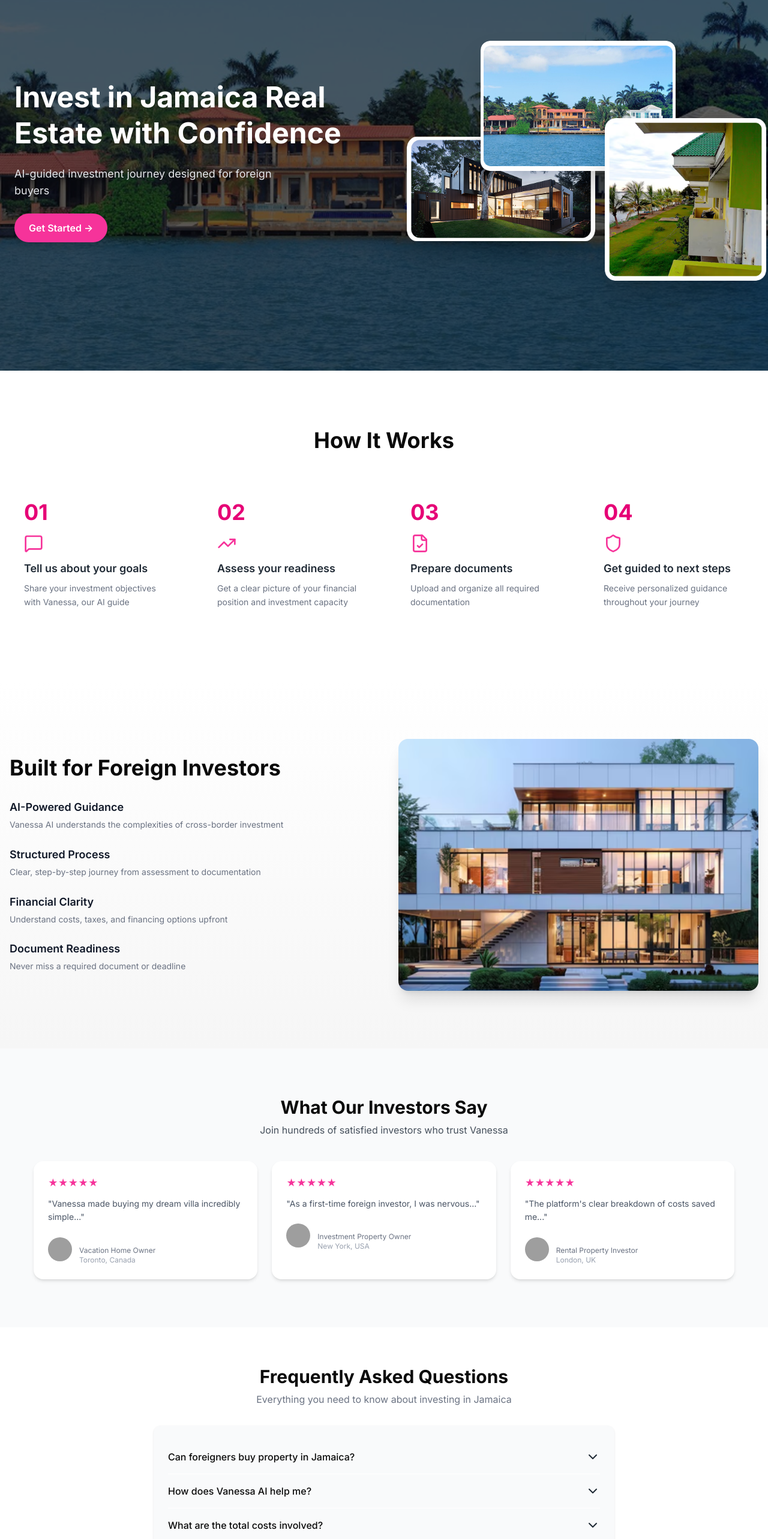
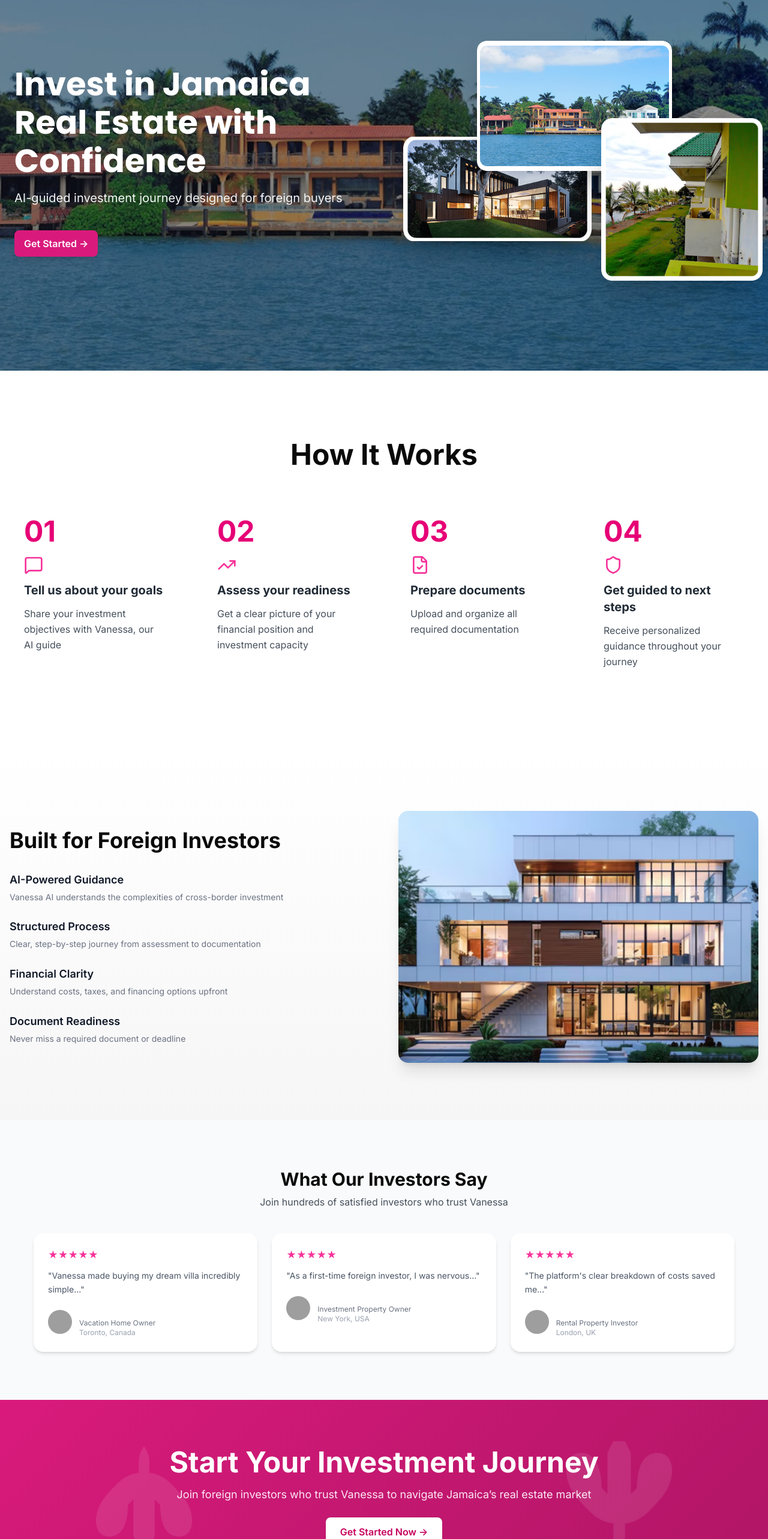
Before and after one commit to Future-Stack/stushthingz-frontend, a React (Vite) app: page / in a window 1280 px wide. Shown: the part 179-2745 px from the top of the page at 60% size. Built offline with nearby package versions, Linux system fonts and the light colour scheme; no server answers; grey boxes are pictures that could not be loaded.

Commit message:
modify landing page

```diff
--- a/src/components/homePageComponent/HeroSection.tsx
+++ b/src/components/homePageComponent/HeroSection.tsx
@@ -15,38 +15,68 @@ export default function HeroSection() {
                     alt="Jamaica"
                     className="w-full h-full object-cover"
                 />
-                <div className="absolute inset-0 bg-black/40" />
+                <div className="absolute inset-0 bg-black/10" />
             </div>
 
             {/* Content */}
             <CommonWrapper className="relative z-10 w-full px-6 py-16 grid md:grid-cols-2 gap-10 items-center">
 
                 {/* LEFT */}
-                <div className="text-white space-y-6">
-                    <h1 className="text-4xl md:text-5xl font-bold leading-tight">
+                <div className="text-white space-y-4">
+                    <h1 className="text-2xl md:text-[32px] lg:text-[40px] xl:text-[54px] font-bold text-white font-poppins md:leading-10 lg:leading-14 xl:leading-16">
                         Invest in Jamaica Real Estate with Confidence
                     </h1>
-                    <p className="text-lg text-gray-200 max-w-md">
+                    <p className="text-xl font-normal text-[#F4F6F8] mb-10">
                         AI-guided investment journey designed for foreign buyers
                     </p>
-                    <button className="bg-pink-500 hover:bg-pink-600 transition px-6 py-3 rounded-full font-semibold shadow-lg">
+                    <button className="bg-color-main transition px-4 py-2.5 rounded-lg font-semibold shadow-lg">
                         Get Started →
                     </button>
                 </div>
 
                 {/* RIGHT — Overlapping collage */}
-                <div className="hidden md:flex items-center justify-center">
-                    {/*
-                        Wrapper: fixed intrinsic size so absolute children
-                        have a reliable coordinate system, then scaled down
-                        on smaller viewports with clamp / responsive classes.
-                    */}
+                <div className="hidden md:flex items-center justify-center mr-3">
                     <div className="relative w-105 h-75 lg:w-125 lg:h-90 xl:w-140 xl:h-100">
+                        {/* <div className="relative w-[120%] max-w-[520px] lg:max-w-[620px] xl:max-w-[720px] aspect-[4/3]"> */}
 
-                        {/*
-                            IMAGE 1 — top-right, smallest, sits on top (z-30)
-                            In the screenshot: ~38% wide, anchored top-right
-                        */}
+
+
+                        {/* IMAGE 1 */}
+                        {/* <img
+                            src={heroImg1}
+                            className="
+    absolute z-30
+    top-0 right-[3%]
+    w-[65%]
+    aspect-[6/4] object-cover
+    rounded-2xl shadow-2xl
+  "
+                        /> */}
+
+                        {/* IMAGE 2 */}
+                        {/* <img
+                            src={heroImg2}
+                            className="
+    absolute z-20
+    top-[40%] left-0
+    w-[62%]
+    aspect-[9/5] object-cover
+    rounded-2xl shadow-2xl
+  "
+                        /> */}
+
+                        {/* IMAGE 3 */}
+                        {/* <img
+                            src={heroImg3}
+                            className="
+    absolute z-40
+    bottom-0 -right-[20%]
+    w-[55%]
+    aspect- object-cover
+    rounded-2xl shadow-2xl
+  "
+                        /> */}
+
                         <img
                             src={heroImg1}
                             alt="Property 1"
@@ -60,11 +90,6 @@ export default function HeroSection() {
                             "
                         />
 
-                        {/*
-                            IMAGE 2 — center, largest, sits in the middle (z-20)
-                            In the screenshot: ~54% wide, vertically centred,
-                            shifted left so it overlaps behind img3
-                        */}
                         <img
                             src={heroImg2}
                             alt="Property 2"
@@ -78,11 +103,7 @@ export default function HeroSection() {
                             "
                         />
 
-                        {/*
-                            IMAGE 3 — bottom-right, medium, sits at the back (z-10)
-                            In the screenshot: ~46% wide, bottom-right corner,
-                            slightly behind image 2
-                        */}
+
                         <img
                             src={heroImg3}
                             alt="Property 3"
--- a/src/components/homePageComponent/HowItWorks.tsx
+++ b/src/components/homePageComponent/HowItWorks.tsx
@@ -30,11 +30,11 @@ const steps = [
 
 const HowItWorks = () => {
     return (
-        <section className="w-full py-20 bg-white">
+        <section className="w-full py-25 bg-white">
             <CommonWrapper>
 
                 {/* Title */}
-                <h2 className="text-3xl md:text-4xl font-bold text-center mb-14 text-color-jet-black">
+                <h2 className="text-3xl md:text-4xl lg:text-5xl font-bold text-center mb-14 text-color-jet-black">
                     How It Works
                 </h2>
 
@@ -46,7 +46,7 @@ const HowItWorks = () => {
                             className="group p-6 rounded-xl hover:shadow-lg transition duration-300"
                         >
                             {/* Number */}
-                            <h3 className="text-pink-600 text-4xl font-bold mb-4 group-hover:scale-110 transition">
+                            <h3 className="text-pink-600 text-5xl font-bold mb-4 group-hover:scale-110 transition">
                                 {step.number}
                             </h3>
 
@@ -56,12 +56,12 @@ const HowItWorks = () => {
                             </div>
 
                             {/* Title */}
-                            <h4 className="text-lg font-semibold mb-2 text-[#212B36]">
+                            <h4 className="text-xl font-bold mb-3 text-[#212B36]">
                                 {step.title}
                             </h4>
 
                             {/* Description */}
-                            <p className="text-gray-500 text-sm leading-relaxed">
+                            <p className="text-[#454F5B] text-base leading-relaxed">
                                 {step.desc}
                             </p>
                         </div>
--- /dev/null
+++ b/src/components/homePageComponent/StartJourney.tsx
@@ -0,0 +1,41 @@
+
+import watermark from "@/assets/home/watermark.png"
+import CommonWrapper from "@/common/CommonWrapper"
+
+export default function StartJourney() {
+    return (
+        <section className="relative overflow-hidden text-white bg-[linear-gradient(135deg,#D91A7C_0%,#D51A7A_10%,#D11977_20%,#CD1975_30%,#C81873_40%,#C41870_50%,#C0176E_60%,#BC176C_70%,#B8166A_80%,#B41667_90%,#B01565_100%)]">
+            <CommonWrapper>
+
+                {/* Left Watermark */}
+                <img
+                    src={watermark}
+                    alt="left shape"
+                    className="hidden lg:block absolute md:left-40 top-1/2 -translate-y-1/2 opacity-10 w-32 md:w-40 pointer-events-none"
+                />
+
+                {/* Right Watermark */}
+                <img
+                    src={watermark}
+                    alt="right shape"
+                    className="hidden lg:block absolute lg:right-40 top-1/2 -translate-y-1/2 opacity-10 w-32 md:w-44 pointer-events-none -rotate-180"
+                />
+
+                <div className="px-6 py-16 text-center">
+
+                    <h1 className="text-3xl md:text-5xl font-bold mb-4">
+                        Start Your Investment Journey
+                    </h1>
+
+                    <p className="text-sm md:text-lg text-pink-100 mb-6">
+                        Join foreign investors who trust Vanessa to navigate Jamaica’s real estate market
+                    </p>
+
+                    <button className="bg-white text-pink-700 font-semibold px-6 py-3 rounded-lg shadow hover:bg-pink-100 transition">
+                        Get Started Now →
+                    </button>
+                </div>
+            </CommonWrapper>
+        </section>
+    )
+}
--- a/src/pages/Home.tsx
+++ b/src/pages/Home.tsx
@@ -4,6 +4,7 @@ import HowItWorks from "@/components/homePageComponent/HowItWorks";
 import InvestorsSection from "@/components/homePageComponent/InvestorsSection";
 import TestimonialsSection from "@/components/homePageComponent/TestimonialsSection";
 import FAQSection from "@/components/homePageComponent/FAQSection";
+import StartJourney from "@/components/homePageComponent/StartJourney";
 
 const Home: React.FC = () => {
   return (
@@ -12,6 +13,7 @@ const Home: React.FC = () => {
       <HowItWorks />
       <InvestorsSection />
       <TestimonialsSection />
+      <StartJourney />
       <FAQSection />
     </div>
   );
```
Also changed, not shown: src/assets/home/watermark.png (added).
